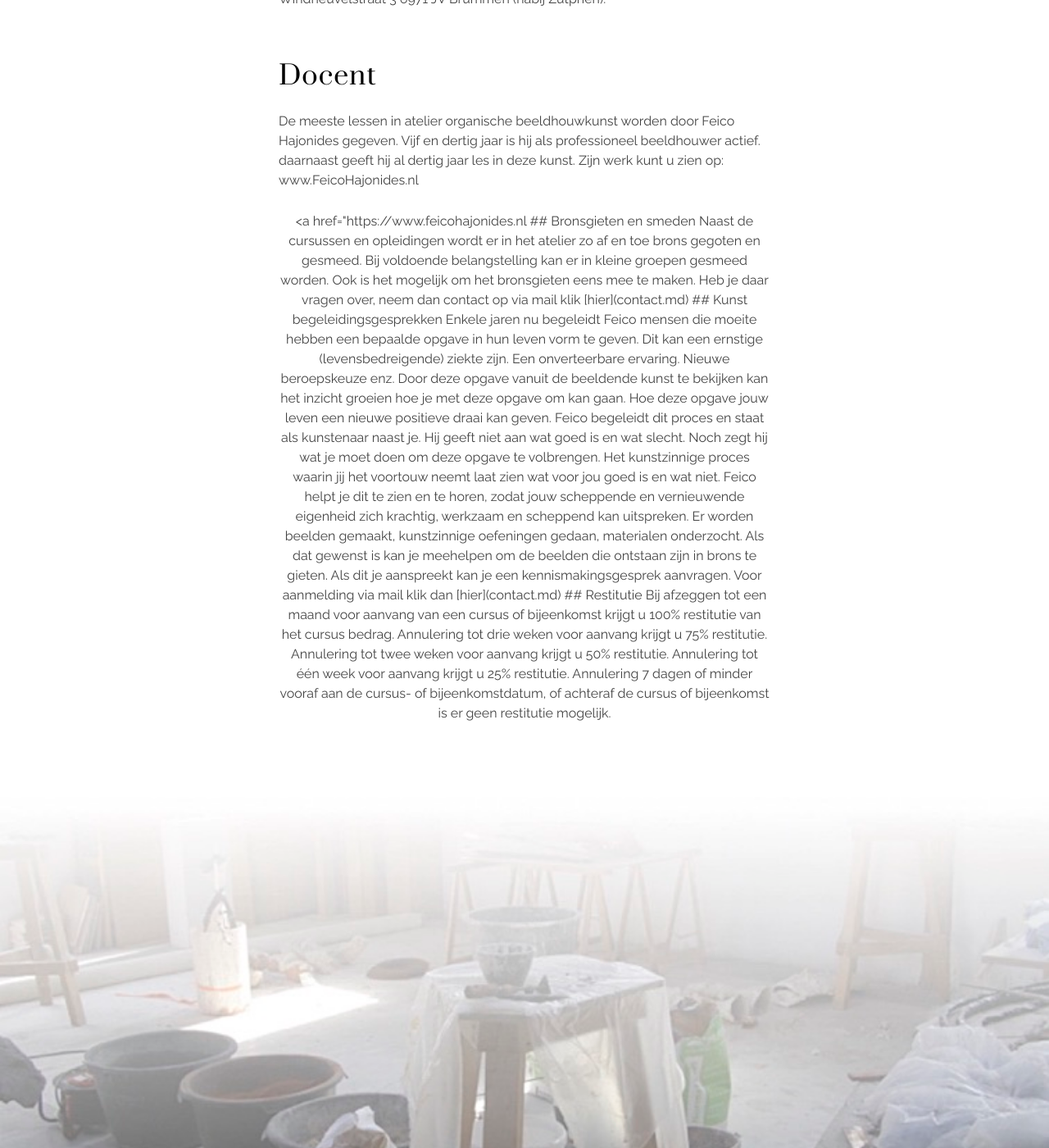
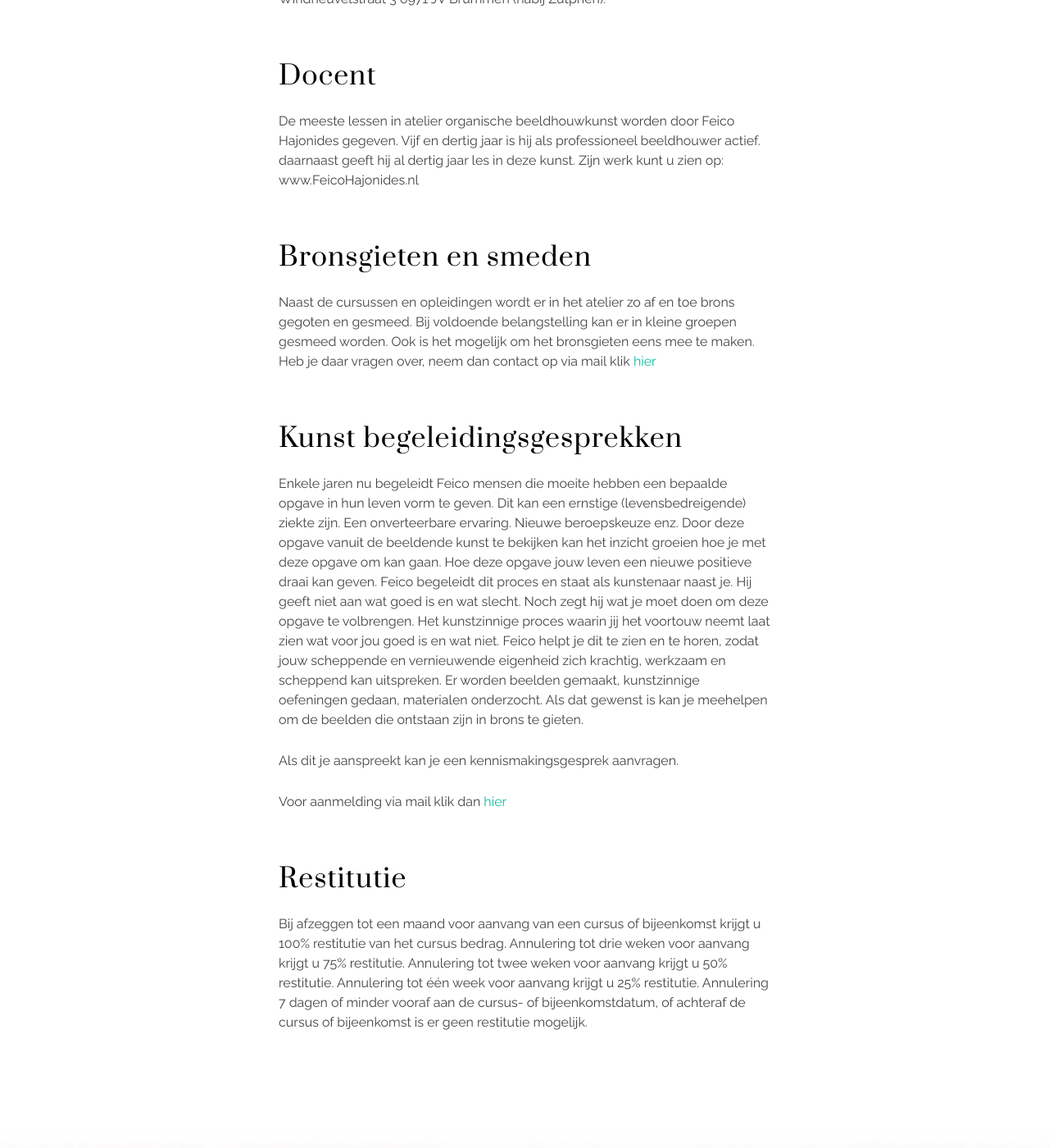
Before and after one commit to feicohajonides2020/feicohajonides2020.github.io, a Jekyll site: the page built from info.md, in a window 1280 px wide and 1400 px high, scrolled down 1045 px. Shown: the whole window at 82% size. Built offline with Jekyll 4.4.1, drawn with Linux system fonts in a browser that asks for light colours.

Commit message:
Update info.md

```diff
--- a/info.md
+++ b/info.md
@@ -23,9 +23,6 @@ Windheuvelstraat 3
 De meeste lessen in atelier organische beeldhouwkunst worden door Feico Hajonides gegeven.
 Vijf en dertig jaar is hij als professioneel beeldhouwer actief. daarnaast geeft hij al dertig jaar les in deze kunst.
 Zijn werk kunt u zien op: www.FeicoHajonides.nl
-<div align="center">
-  <a href="https://www.feicohajonides.nl
-
 
 ## Bronsgieten en smeden
 
```
